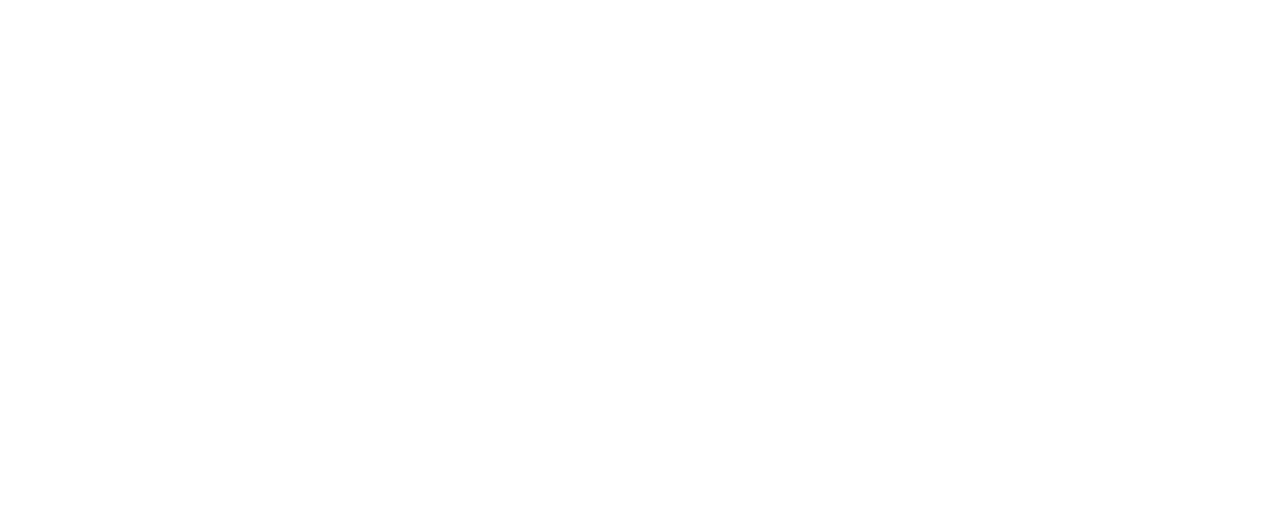
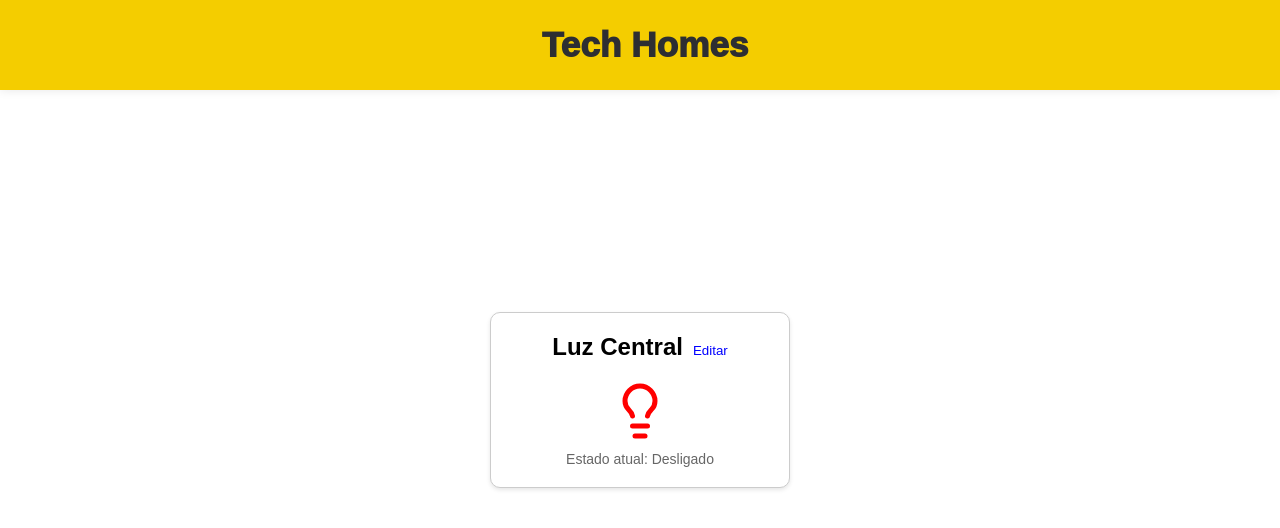
Before and after one commit to Inacioluz/casas_intelig-ntes-A3, a React (Vite) app: page /Luzes in a window 1280 px wide. Before the commit this address had no page. Shown: the top 528 px of the page. Built offline with nearby package versions, Linux system fonts and the light colour scheme; a web font is replaced by a local one.

Commit message:
Luzes Ok

```diff
--- a/src/Router.jsx
+++ b/src/Router.jsx
@@ -4,6 +4,7 @@
 import { LoginForm } from "./components/login/LoginForm";
 import { DefaultLayout } from "./layouts/DefaultLayout";
 import { Comodos } from "./components/comodos/Comodos";
+import { Luzes } from "./components/Luzes/Luzes";
 
 export function Router() {
   return (
@@ -13,6 +14,7 @@
         <Route path="/login" element={<LoginForm />} />
         <Route path="/cadastro" element={<Cadastro />} />
         <Route path="/comodos" element={<Comodos />} />
+        <Route path="/Luzes" element={<Luzes />} />
       </Route>
     </Routes>
   );
--- /dev/null
+++ b/src/components/Luzes/Luzes.jsx
@@ -0,0 +1,58 @@
+import { useState } from "react";
+import styles from "./Luzes.module.css";
+import { Lightbulb } from "lucide-react";
+
+// eslint-disable-next-line react/prop-types
+export function Luzes() {
+    const [isOn, setIsOn] = useState(false);
+    const [title, setTitle] = useState("Luz Central");
+    const [isEditingTitle, setIsEditingTitle] = useState(false);
+
+    const toggleLight = () => {
+      setIsOn(!isOn);
+    };
+
+    const handleTitleEdit = () => {
+      setIsEditingTitle(true);
+    };
+
+    const handleTitleChange = (e) => {
+      if (e.key === 'Enter' || e.type === 'blur') {
+        setTitle(e.target.value);
+        setIsEditingTitle(false);
+      }
+    };
+
+  return (
+    <div className={styles.cardContainer}>
+    <div className={styles.card}>
+      <div className={styles.titleContainer}>
+        {isEditingTitle ? (
+          <input
+            className={styles.titleInput}
+            value={title}
+            onChange={(e) => setTitle(e.target.value)}
+            onKeyDown={handleTitleChange}
+            onBlur={handleTitleChange}
+          />
+        ) : (
+          <h2 className={styles.title}>
+            {title}
+            <button className={styles.editButton} onClick={handleTitleEdit}>Editar</button>
+          </h2>
+        )}
+      </div>
+      <div
+        className={styles.svgContainer}
+        onClick={toggleLight}
+        style={{ color: isOn ? "green" : "red" }}
+      >
+        <Lightbulb className={styles.smallSvg} />
+      </div>
+      <p className={styles.legend}>
+        Estado atual: {isOn ? "Ligado" : "Desligado"}
+      </p>
+    </div>
+  </div>
+  );
+}
--- /dev/null
+++ b/src/components/Luzes/Luzes.module.css
@@ -0,0 +1,56 @@
+.cardContainer {
+    display: flex;
+    justify-content: center;
+    align-items: center;
+    height: 100vh; /* Faz o contêiner ocupar a altura total da janela */
+  }
+
+  .card {
+    width: 300px;
+    padding: 20px;
+    margin: 10px;
+    border: 1px solid #ccc;
+    border-radius: 10px;
+    background-color: #fff;
+    box-shadow: 0 2px 4px rgba(0, 0, 0, 0.1);
+    text-align: center;
+  }
+
+  .title {
+    font-size: 24px;
+    margin-bottom: 20px;
+  }
+
+  .titleInput {
+    font-size: 24px;
+    margin-bottom: 20px;
+    text-align: center;
+    border: none;
+    border-bottom: 1px solid #ccc;
+  }
+
+  .editButton {
+    background: none;
+    border: none;
+    color: blue;
+    cursor: pointer;
+    margin-left: 10px;
+  }
+
+  .svgContainer {
+    display: flex;
+    justify-content: center;
+    align-items: center;
+    cursor: pointer;
+    margin-bottom: 10px;
+  }
+
+  .smallSvg {
+    width: 60px;
+    height: 60px;
+  }
+
+  .legend {
+    font-size: 14px;
+    color: #666;
+  }
```
